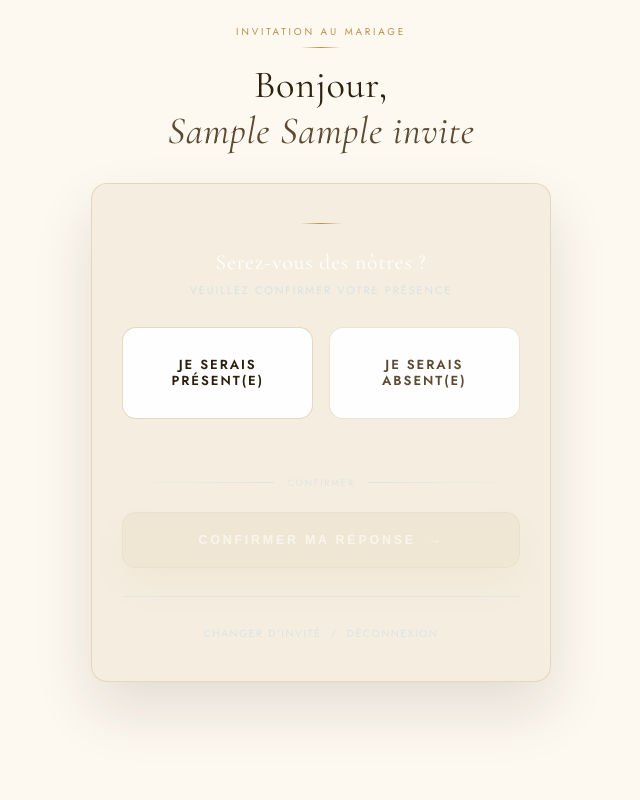
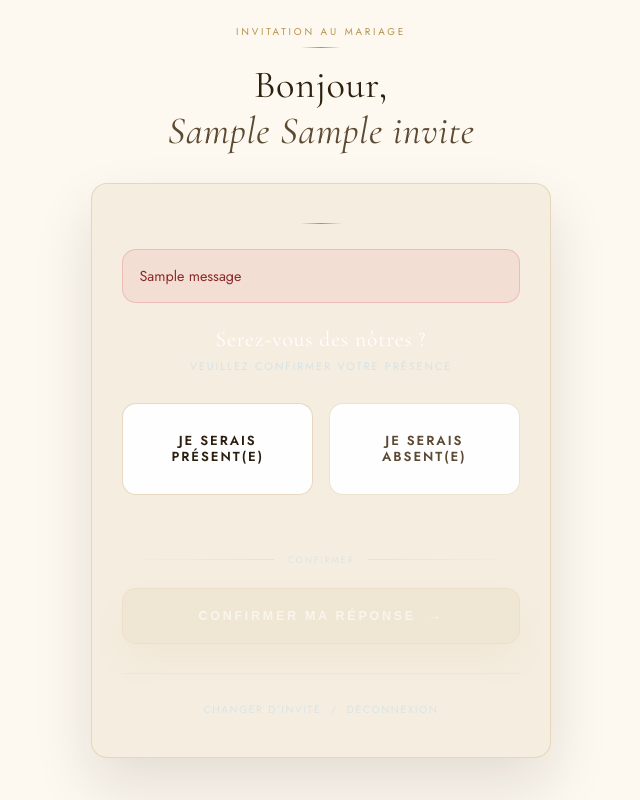
Before and after one commit to Jovanimbombo/rsvp-mariage, a Django app: template rsvp_app/templates/rsvp_app/rsvp.html in a window 1280 px wide. Shown: the whole page, without its empty margins (319-959 px from the left). Run offline with Django 5.2, Linux system fonts and the light colour scheme; the template is opened without the code that fills it: values that come from a table or form of the project are taken from there, others are empty; tables that the repository leaves empty hold one stand-in row (values such as "Sample post"); one stand-in notice (Sample message) is shown.

Commit message:
mis à jour

```diff
--- a/rsvp_app/templates/rsvp_app/rsvp.html
+++ b/rsvp_app/templates/rsvp_app/rsvp.html
@@ -130,6 +130,20 @@
       background: rgba(220,53,69,.08);
       border: 1px solid rgba(220,53,69,.25);
       color: #e87e8c;
+    }
+
+    .messages-erreur {
+      margin-bottom: 1.4rem;
+      padding: 1rem 1rem 0.9rem;
+      border-radius: 14px;
+      background: rgba(220,53,69,.08);
+      border: 1px solid rgba(220,53,69,.2);
+      color: #8a2b2b;
+      font-size: .9rem;
+      line-height: 1.5;
+    }
+    .messages-erreur p {
+      margin: 0;
     }
 
     /* ══════════════════════════════════════════════════════
@@ -478,6 +492,14 @@
 ════════════════════════════════════ -->
 <div class="carte-rsvp">
 
+  {% if messages %}
+    <div class="messages-erreur">
+      {% for message in messages %}
+        <p>{{ message }}</p>
+      {% endfor %}
+    </div>
+  {% endif %}
+
   <!-- Statut actuel (si déjà répondu) -->
   {% if invite.statut_presence != 'en_attente' %}
     <div class="statut-actuel {{ invite.statut_presence }}">
```
